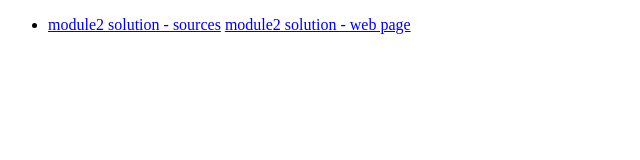
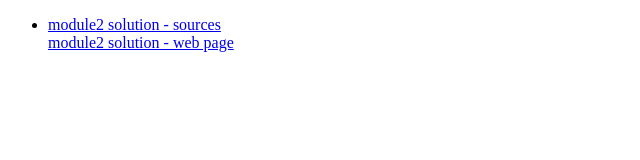
Before and after one commit to alexp1010/coursera_web_dev, a plain HTML site: page index.html in a window 1280 px wide. Shown: the whole page, without its empty margins (0-640 px from the left). Drawn offline with Linux system fonts and the light colour scheme.

Commit message:
Update index.html

```diff
--- a/index.html
+++ b/index.html
@@ -5,8 +5,8 @@
   <body>
     <ul>
       <li>
-        <a href="https://github.com/alexp1010/coursera_web_dev/tree/master/module2-solution">module2 solution - sources</a>
-        <a href="https://alexp1010.github.io/coursera_web_dev/module2-solution/index.html">module2 solution - web page</a>
+        <div><a href="https://github.com/alexp1010/coursera_web_dev/tree/master/module2-solution">module2 solution - sources</a></div>
+        <div><a href="https://alexp1010.github.io/coursera_web_dev/module2-solution/index.html">module2 solution - web page</a></div>
       </li>
     </ul>
   </body>
```
